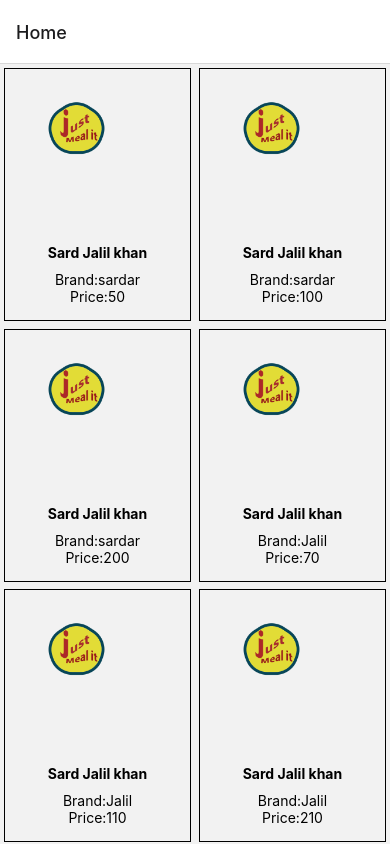
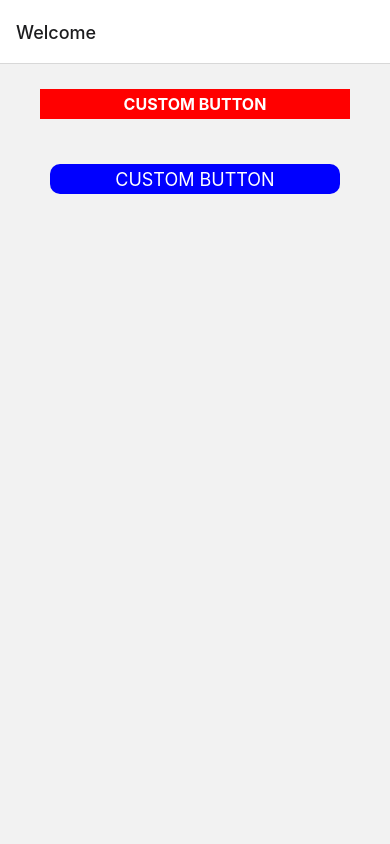
Before and after one commit to Mujahid1717/flatList, a React Native app: screen /Welcome in a window 390 px wide. Shown: the top 844 px of the page. Built offline with nearby package versions, Linux system fonts and the light colour scheme.

Commit message:
touchableOpacity practice

```diff
--- a/App.js
+++ b/App.js
@@ -7,15 +7,16 @@ import DetailScreen from "./src/Screens/DetailScreen";
 import ListScreen from "./src/Screens/ListScreen";
 import LogoScreen from "./src/Screens/logoScreen";
 import GridView from "./src/Screens/GridView";
-
+import Welcome from "./src/Screens/Welcome";
 const Stack = createNativeStackNavigator();
 const navigator = () => {
   return(
   <NavigationContainer>
     <Stack.Navigator>
+    <Stack.Screen name ='Welcome' component={Welcome} />
     <Stack.Screen name ='Home' component={GridView} />
-      <Stack.Screen name ="List Screen" component={ListScreen} />
-     <Stack.Screen name= 'Detail' component={DetailScreen} />
+    <Stack.Screen name ="List Screen" component={ListScreen} />
+    <Stack.Screen name= 'Detail' component={DetailScreen} />
     </Stack.Navigator>
   </NavigationContainer>
   );
--- /dev/null
+++ b/src/Screens/Welcome.js
@@ -0,0 +1,61 @@
+import React from 'react';
+import { Alert } from 'react-native';
+import {Text, View, StyleSheet,TouchableOpacity,Button} from 'react-native';
+
+const Welcome = () => {
+    return(
+        <View>
+        <TouchableOpacity onPress={()=>
+        console.log('button pressed')}
+        style = {styles.buttonContainer}
+        >
+        <Text style = {styles.buttonText2}>Custom Button</Text>
+        </TouchableOpacity>
+
+        <TouchableOpacity onPress={()=>
+        console.log('button pressed')}
+        style = {styles.buttonContainer2}
+        >
+        <Text style = {styles.buttonText}>Custom Button</Text>
+        </TouchableOpacity>
+        </View>
+
+    );
+
+};
+const styles = StyleSheet.create({
+    buttonContainer:{
+        height:30,
+        marginHorizontal:40,
+        marginVertical:25,
+        backgroundColor:'red',
+        justifyContent:'center',
+        alignItems:'center',
+
+    },
+    buttonText:{
+        textTransform:'uppercase',
+        color:'#fff',
+        fontSize:18
+    } ,
+    buttonContainer2:{
+        height:30,
+        marginHorizontal:50,
+        marginVertical:20,
+        backgroundColor:'blue',
+        justifyContent:'center',
+        alignItems:'center',
+        borderRadius:10
+
+
+    },
+    buttonText2:{
+        textTransform:'uppercase',
+        color:'#fff',
+        fontSize:16,
+        fontWeight:'bold',
+
+    }
+
+});
+export default Welcome;
```
